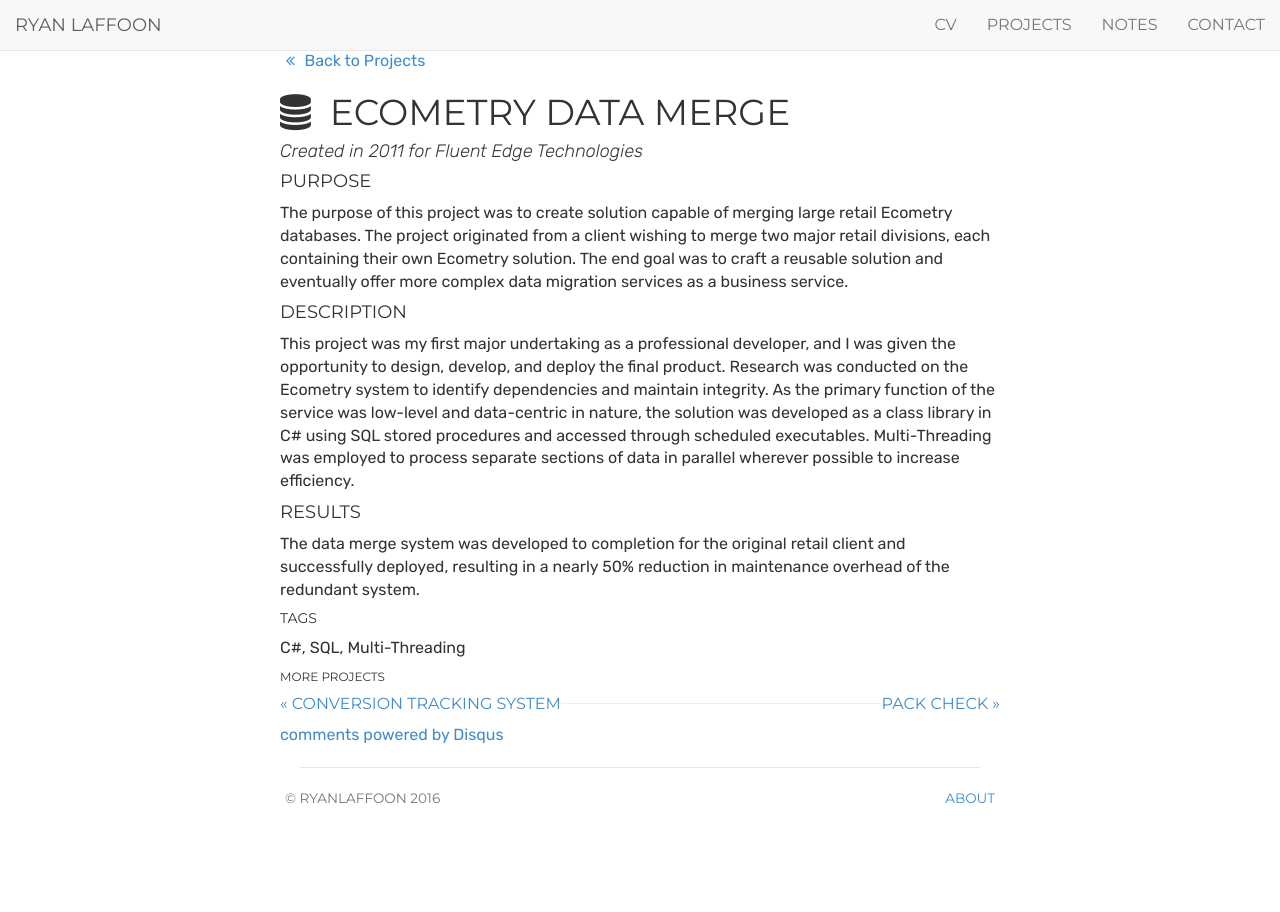
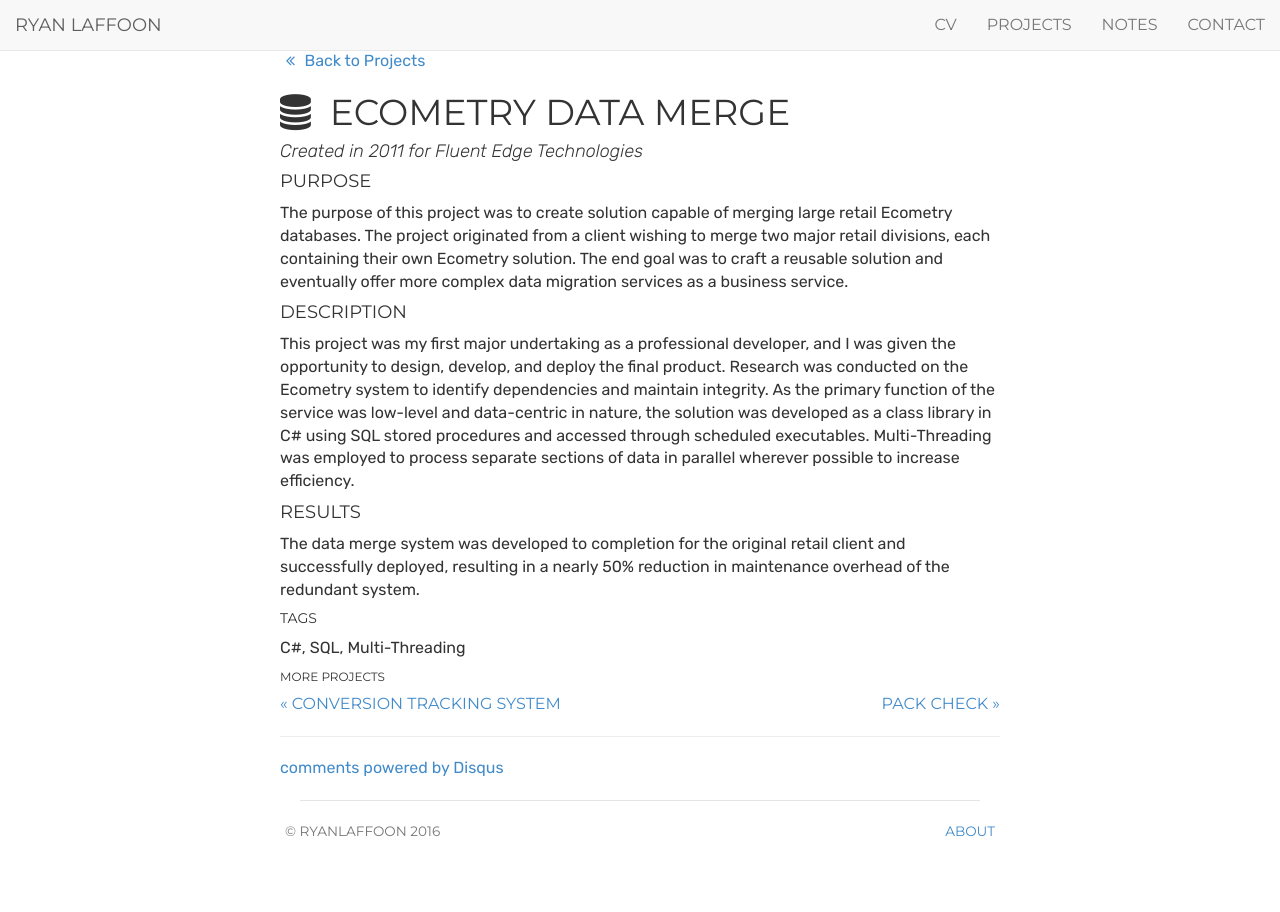
Before and after one commit to ryanlaffoon/ryanlaffoon.github.io, a Jekyll site: the page built from _projects/Ecometry-Data-Merge.md, in a window 1280 px wide. Built offline with Jekyll 4.4.1, drawn with Linux system fonts in a browser that asks for light colours; comment, search, counter and statistics services are not loaded.

Commit message:
Update pagenavigation.html

```diff
--- a/_includes/pagenavigation.html
+++ b/_includes/pagenavigation.html
@@ -1,5 +1,5 @@
 <div class="pagenavigation">
-  <div>
+  <div class="clearfix">
   {% if page.previous.url %}
     <div class="pull-left"><a class="prev" href="{{page.previous.url}}">&laquo; {{page.previous.title}}</a></div>
   {% endif %}
```
